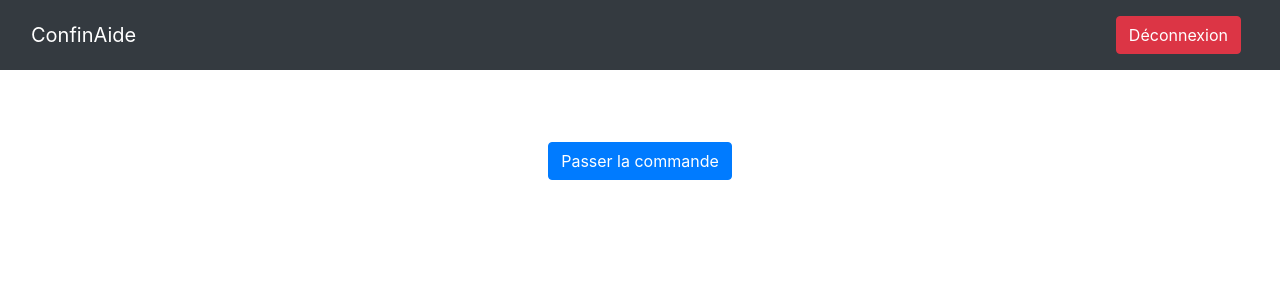
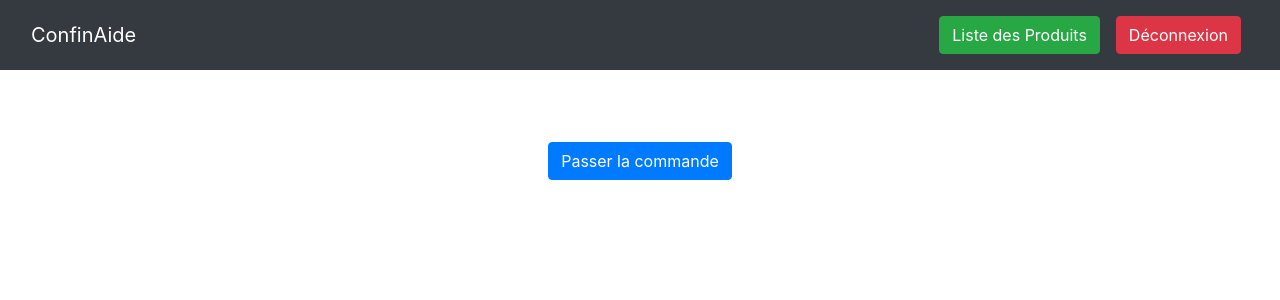
Before and after one commit to LeoDPlouc/Site-confinement, a Django app: page /ConfinAide/panier/ in a window 1280 px wide. Shown: the top 300 px of the page. Run offline with Django 3.2, Linux system fonts and the light colour scheme; some libraries are stand-ins or nearby versions.

Commit message:
Liste produits et deconnexion in panier

```diff
--- a/siteConfinement/templates/panier.html
+++ b/siteConfinement/templates/panier.html
@@ -19,7 +19,10 @@
             <div class="collapse navbar-collapse d-md-flex d-lg-flex d-xl-flex justify-content-md-end justify-content-lg-end justify-content-xl-end"
                 id="navcol-1">
                 <ul class="nav navbar-nav">
-                    <li class="nav-item" role="presentation"><button class="btn btn-danger d-lg-flex" type="button">Déconnexion</button></li>
+                    <li class="nav-item" role="presentation"><a href="/ConfinAide/commandes/"><button class="btn btn-success d-lg-flex" type="button">Liste des Produits</button></a></li>
+                </ul>
+                <ul class="nav navbar-nav">
+                    <li class="nav-item" role="presentation"><a href="/ConfinAide/deconnexion/"><button class="btn btn-danger d-lg-flex" type="button">Déconnexion</button></a></li>
                 </ul>
             </div>
         </div>
```
Also changed, not shown: siteConfinement/db.sqlite3.
